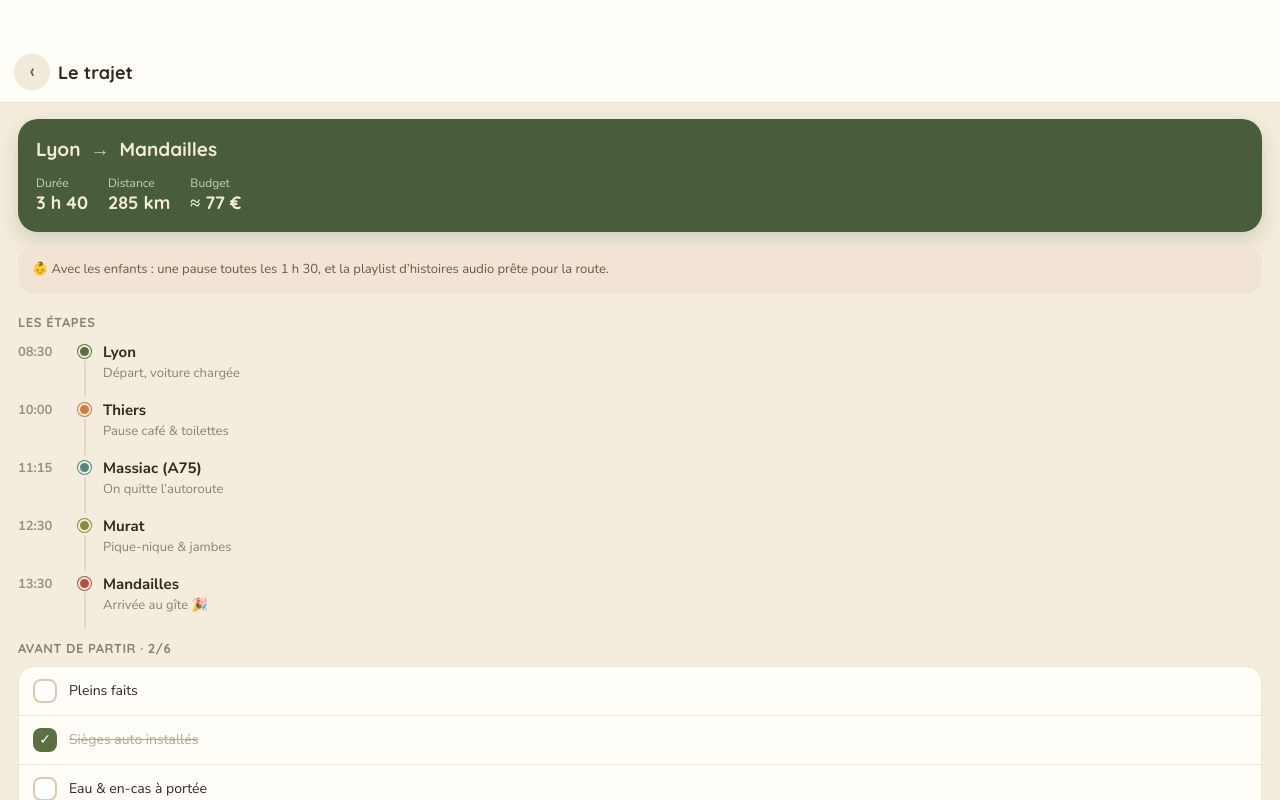
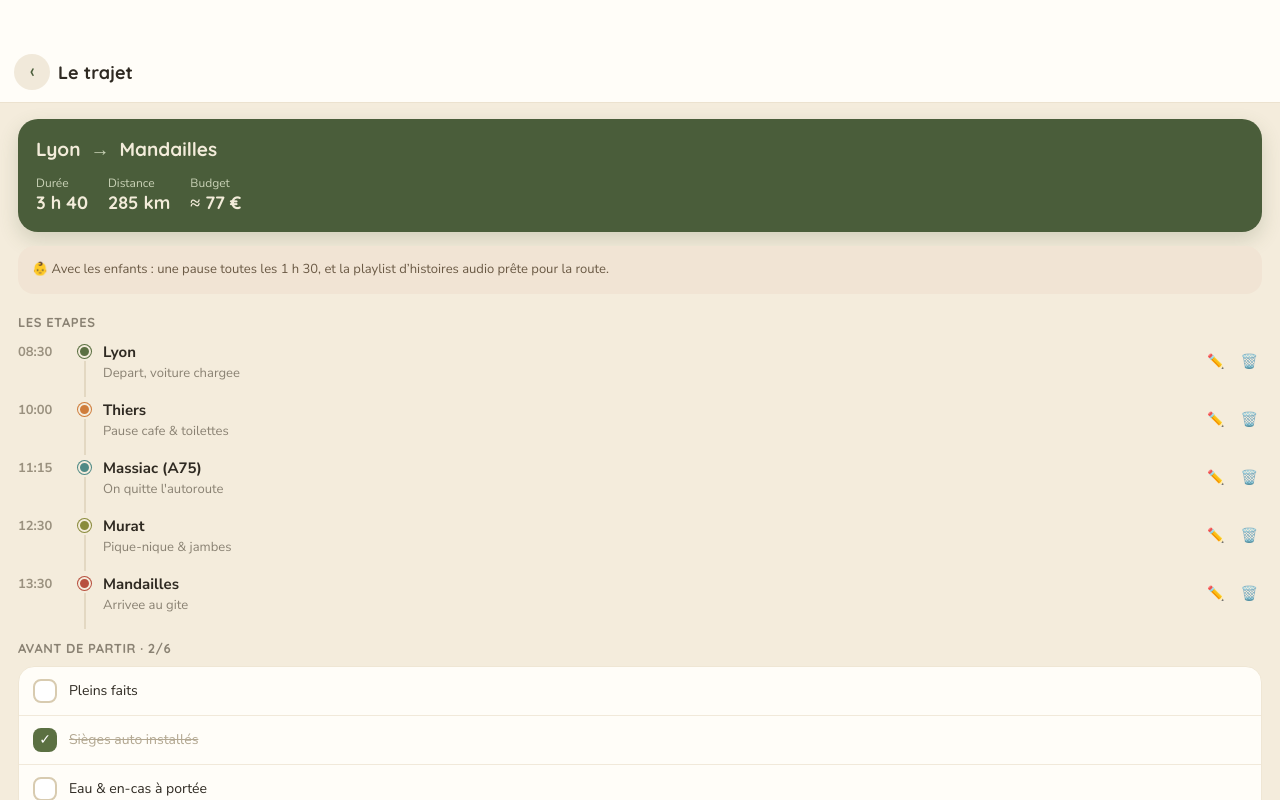
Before and after one commit to tecuzin/caontou, a React (Vite) app: page / in a window 1280 px wide. Both pictures are taken after a click on the button "Voir le trajet →". Built offline with nearby package versions, Linux system fonts and the light colour scheme.

Commit message:
feat(trajet): steps editable + CRUD
- Convert TRAJET_STEPS to useState with localStorage
- Add edit modal for time, place, note, color
- Add delete for each step (keep min 1)
- Edit/delete buttons on each journey step
- Persist to localStorage

```diff
--- a/src/App.jsx
+++ b/src/App.jsx
@@ -124,13 +124,6 @@ const COURSES = [
   { key: 'co_autre', name: 'Autres', items: ['Pain', 'Eau (pack)', 'Sacs poubelle', 'Charbon BBQ', 'Essuie-tout'] },
 ]
 
-const TRAJET_STEPS = [
-  { time: '08:30', place: 'Lyon', note: 'Départ, voiture chargée', color: '#5b7042' },
-  { time: '10:00', place: 'Thiers', note: 'Pause café & toilettes', color: '#cf7d3c' },
-  { time: '11:15', place: 'Massiac (A75)', note: 'On quitte l’autoroute', color: '#4f8a86' },
-  { time: '12:30', place: 'Murat', note: 'Pique-nique & jambes', color: '#8a8b3d' },
-  { time: '13:30', place: 'Mandailles', note: 'Arrivée au gîte 🎉', color: '#b8503f' },
-]
 const TRAJET_CHECK_ITEMS = ['Pleins faits', 'Sièges auto installés', 'Eau & en-cas à portée', 'Doudous accessibles', 'Itinéraire chargé hors-ligne', 'Sac de change bébé']
 
 const HEB_EQUIP = ['Wi-Fi', 'Cheminée (cantou)', 'Lave-linge', 'Lit bébé', 'Jardin clos', 'Parking', 'Lave-vaisselle', 'Barbecue']
@@ -190,6 +183,7 @@ function loadStore() {
       days: p.days ?? structuredClone(DAYS_INITIAL),
       visits: p.visits ?? structuredClone(VISITS_INITIAL),
       meteo: p.meteo ?? structuredClone(METEO_INITIAL),
+      trajetSteps: p.trajetSteps ?? structuredClone(TRAJET_STEPS_INITIAL),
     }
   } catch {
     return structuredClone(DEFAULTS)
@@ -269,6 +263,12 @@ export default function App() {
   const [newVisitDur, setNewVisitDur] = useState('')
   const [newVisitAge, setNewVisitAge] = useState('')
   const [newVisitCat, setNewVisitCat] = useState('Nature')
+  const [showTrajetEdit, setShowTrajetEdit] = useState(false)
+  const [editingTrajetIdx, setEditingTrajetIdx] = useState(null)
+  const [newTrajetTime, setNewTrajetTime] = useState('')
+  const [newTrajetPlace, setNewTrajetPlace] = useState('')
+  const [newTrajetNote, setNewTrajetNote] = useState('')
+  const [newTrajetColor, setNewTrajetColor] = useState('#5b7042')
 
   // état persisté (sur le téléphone)
   const initial = useMemo(loadStore, [])
@@ -280,10 +280,11 @@ export default function App() {
   const [days, setDays] = useState(initial.days || structuredClone(DAYS_INITIAL))
   const [visits, setVisits] = useState(initial.visits || structuredClone(VISITS_INITIAL))
   const [meteo, setMeteo] = useState(initial.meteo || structuredClone(METEO_INITIAL))
+  const [trajetSteps, setTrajetSteps] = useState(initial.trajetSteps || structuredClone(TRAJET_STEPS_INITIAL))
 
   useEffect(() => {
-    try { localStorage.setItem(STORE_KEY, JSON.stringify({ saved, checks, expenses, meals, shoppingItems, days, visits, meteo })) } catch { /* stockage indisponible */ }
-  }, [saved, checks, expenses, meals, shoppingItems, days, visits, meteo])
+    try { localStorage.setItem(STORE_KEY, JSON.stringify({ saved, checks, expenses, meals, shoppingItems, days, visits, meteo, trajetSteps })) } catch { /* stockage indisponible */ }
+  }, [saved, checks, expenses, meals, shoppingItems, days, visits, meteo, trajetSteps])
 
   const toggleCheck = (key, label) =>
     setChecks((c) => ({ ...c, [key]: { ...(c[key] || {}), [label]: !(c[key] && c[key][label]) } }))
@@ -459,6 +460,26 @@ export default function App() {
   }
   const closeVisitAdd = () => { setShowVisitEdit(false); setEditingVisitId(null); setNewVisitName(''); setNewVisitDist(''); setNewVisitDur(''); setNewVisitAge(''); setNewVisitCat('Nature') }
 
+  const editTrajetStep = (idx) => {
+    const st = trajetSteps[idx]
+    setNewTrajetTime(st.time)
+    setNewTrajetPlace(st.place)
+    setNewTrajetNote(st.note)
+    setNewTrajetColor(st.color)
+    setEditingTrajetIdx(idx)
+    setShowTrajetEdit(true)
+  }
+  const saveTrajetStep = () => {
+    if (!newTrajetTime.trim() || !newTrajetPlace.trim() || editingTrajetIdx === null) return
+    setTrajetSteps((list) => list.map((st, i) => i === editingTrajetIdx ? { time: newTrajetTime, place: newTrajetPlace, note: newTrajetNote, color: newTrajetColor } : st))
+    closeTrajetEdit()
+  }
+  const closeTrajetEdit = () => { setShowTrajetEdit(false); setEditingTrajetIdx(null); setNewTrajetTime(''); setNewTrajetPlace(''); setNewTrajetNote(''); setNewTrajetColor('#5b7042') }
+  const deleteTrajetStep = (idx) => {
+    if (trajetSteps.length <= 1) return
+    setTrajetSteps((list) => list.filter((_, i) => i !== idx))
+  }
+
   const TABS = [['accueil', '🏠', 'Accueil'], ['planning', '📅', 'Planning'], ['visites', '🥾', 'À faire'], ['repas', '🍽️', 'Repas'], ['budget', '💶', 'Budget']]
 
   /* ---------------------------------------------------------------- */
@@ -486,8 +507,8 @@ export default function App() {
                   </div>
                 </div>
                 <div style={s('margin-top:14px;background:#f1e4d4;border-radius:16px;padding:14px;font-size:13px;line-height:1.5;color:#6b5a45;')}>👶 Avec les enfants : une pause toutes les 1 h 30, et la playlist d’histoires audio prête pour la route.</div>
-                <div style={s('margin:20px 0 12px;font-family:Quicksand;font-weight:700;font-size:13px;letter-spacing:0.5px;color:#8a8273;text-transform:uppercase;')}>Les étapes</div>
-                {TRAJET_STEPS.map((st, i) => (
+                <div style={s('margin:20px 0 12px;font-family:Quicksand;font-weight:700;font-size:13px;letter-spacing:0.5px;color:#8a8273;text-transform:uppercase;')}>Les etapes</div>
+                {trajetSteps.map((st, i) => (
                   <div key={i} style={s('display:flex;gap:12px;')}>
                     <div style={s('width:48px;flex:0 0 auto;font-size:13px;font-weight:700;color:#9a917f;padding-top:1px;')}>{st.time}</div>
                     <div style={s('display:flex;flex-direction:column;align-items:center;flex:0 0 auto;')}>
@@ -495,8 +516,14 @@ export default function App() {
                       <div style={s('flex:1;width:2px;background:#e3d8c2;margin:3px 0;')} />
                     </div>
                     <div style={s('flex:1;padding-bottom:18px;')}>
-                      <div style={s('font-weight:700;font-size:15px;')}>{st.place}</div>
-                      <div style={s('font-size:13px;color:#8a8273;margin-top:2px;')}>{st.note}</div>
+                      <div style={s('display:flex;align-items:center;gap:8px;')}>
+                        <div style={s('flex:1;')}>
+                          <div style={s('font-weight:700;font-size:15px;')}>{st.place}</div>
+                          <div style={s('font-size:13px;color:#8a8273;margin-top:2px;')}>{st.note}</div>
+                        </div>
+                        <button onClick={() => editTrajetStep(i)} style={s('border:none;background:transparent;cursor:pointer;font-size:14px;padding:4px;flex:0 0 auto;')}>✏️</button>
+                        <button onClick={() => deleteTrajetStep(i)} style={s('border:none;background:transparent;cursor:pointer;font-size:14px;padding:4px;flex:0 0 auto;color:#b8503f;')}>🗑️</button>
+                      </div>
                     </div>
                   </div>
                 ))}
@@ -942,6 +969,32 @@ export default function App() {
         </div>
       )}
 
+      {/* ============ FEUILLE : EDITER TRAJET ============ */}
+      {showTrajetEdit && editingTrajetIdx !== null && (
+        <div onClick={closeTrajetEdit} style={s('position:absolute;inset:0;z-index:200;background:rgba(40,30,18,0.42);display:flex;flex-direction:column;justify-content:flex-end;animation:fadeIn 0.2s ease;')}>
+          <div onClick={(e) => e.stopPropagation()} style={s('background:#f6efe2;border-radius:28px 28px 0 0;padding:18px 18px 30px;animation:sheetUp 0.3s cubic-bezier(0.2,0.8,0.2,1);')}>
+            <div style={s('width:40px;height:4px;border-radius:4px;background:#d8cbb0;margin:0 auto 16px;')} />
+            <div style={s('font-family:Quicksand;font-weight:700;font-size:19px;margin-bottom:16px;')}>Editer etape</div>
+            <div style={s('font-size:12px;font-weight:700;color:#8a8273;')}>Horaire</div>
+            <input value={newTrajetTime} onChange={(e) => setNewTrajetTime(e.target.value)} placeholder="Ex : 08:30" style={s('width:100%;margin-top:6px;margin-bottom:14px;border:1px solid #d8cbb0;background:#fffdf8;border-radius:12px;padding:12px 14px;font-size:15px;')} />
+            <div style={s('font-size:12px;font-weight:700;color:#8a8273;')}>Lieu</div>
+            <input value={newTrajetPlace} onChange={(e) => setNewTrajetPlace(e.target.value)} placeholder="Ex : Lyon" style={s('width:100%;margin-top:6px;margin-bottom:14px;border:1px solid #d8cbb0;background:#fffdf8;border-radius:12px;padding:12px 14px;font-size:15px;')} />
+            <div style={s('font-size:12px;font-weight:700;color:#8a8273;')}>Note</div>
+            <input value={newTrajetNote} onChange={(e) => setNewTrajetNote(e.target.value)} placeholder="Ex : Pause cafe" style={s('width:100%;margin-top:6px;margin-bottom:14px;border:1px solid #d8cbb0;background:#fffdf8;border-radius:12px;padding:12px 14px;font-size:15px;')} />
+            <div style={s('font-size:12px;font-weight:700;color:#8a8273;')}>Couleur</div>
+            <div style={s('display:flex;flex-wrap:wrap;gap:8px;margin-top:8px;margin-bottom:20px;')}>
+              {['#5b7042', '#cf7d3c', '#4f8a86', '#9c6b4a', '#8a8b3d', '#b8503f'].map((c) => (
+                <button key={c} onClick={() => setNewTrajetColor(c)} style={s(`width:32px;height:32px;border-radius:50%;background:${c};border:${newTrajetColor === c ? '3px solid #2f2a22' : '2px solid #d8cbb0'};cursor:pointer;`)} />
+              ))}
+            </div>
+            <div style={s('display:flex;gap:10px;')}>
+              <button onClick={closeTrajetEdit} style={s('flex:1;border:1px solid #d8cbb0;background:#fffdf8;color:#6b6354;font-weight:700;font-family:Quicksand;font-size:15px;border-radius:14px;padding:13px;cursor:pointer;')}>Annuler</button>
+              <button onClick={saveTrajetStep} style={s('flex:1;border:none;background:#4a5d3a;color:#fffaf0;font-weight:700;font-family:Quicksand;font-size:15px;border-radius:14px;padding:13px;cursor:pointer;')}>Enregistrer</button>
+            </div>
+          </div>
+        </div>
+      )}
+
       {/* ============ FEUILLE : EDITER VISITE ============ */}
       {showVisitEdit && editingVisitId !== null && (
         <div onClick={closeVisitEdit} style={s('position:absolute;inset:0;z-index:200;background:rgba(40,30,18,0.42);display:flex;flex-direction:column;justify-content:flex-end;animation:fadeIn 0.2s ease;')}>
```
